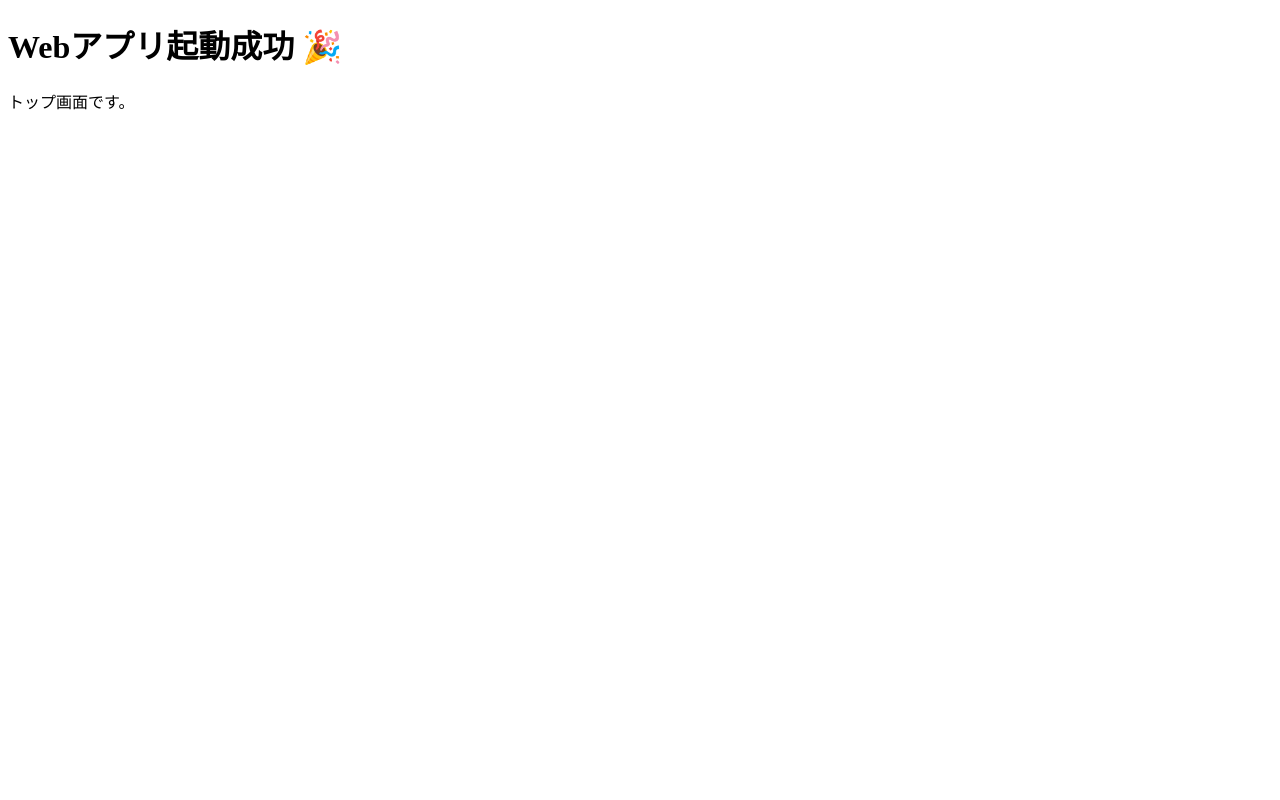
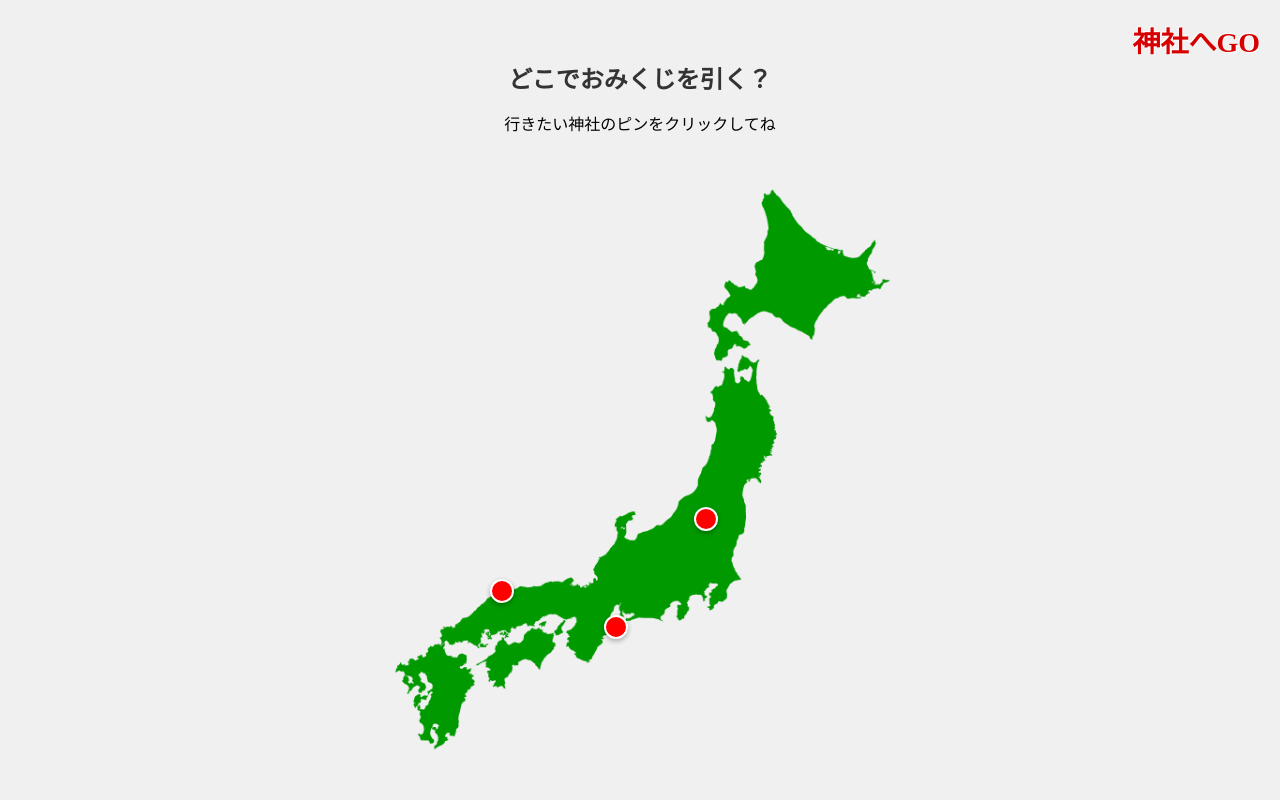
Before and after one commit to OOP2-2025-final-G04/JinjaheGo, a Flask app: page / in a window 1280 px wide. Run offline with Flask 3, Linux system fonts and the light colour scheme.

Commit message:
トップページ

```diff
--- a/app.py
+++ b/app.py
@@ -1,15 +1,28 @@
 from flask import Flask, render_template
-from models.models import initialize_database
 
 app = Flask(__name__)
-
-initialize_database()
-
 
 @app.route("/")
 def index():
     return render_template("index.html")
 
+# 神社ごとの処理
+# 例: /shrine/ise にアクセスが来たらここが動く
+@app.route("/shrine/<name>")
+def shrine_omikuji(name):
+    # name には "ise", "izumo", "itsukushima" が入ります
+
+    # ここで「伊勢神宮なら大吉が出やすい」みたいな特別処理も書けます！
+    if name == "ise":
+        display_name = "伊勢神宮"
+    elif name == "izumo":
+        display_name = "出雲大社"
+    elif name == "nikko":
+        display_name = "日光東照宮"
+    else:
+        display_name = "謎の神社"
+
+    return render_template("result.html", shrine_name=display_name)
 
 if __name__ == "__main__":
     app.run(host="0.0.0.0", port=8080, debug=True)
--- /dev/null
+++ b/static/css/style.css
@@ -0,0 +1,103 @@
+/* 全体の設定
+*/
+body {
+    text-align: center;         /* 文字を中央揃え */
+    font-family: "Hiragino Kaku Gothic ProN", "Meiryo", sans-serif; /* 標準的なゴシック体 */
+    background-color: #f0f0f0;  /* 背景色：薄いグレー */
+    margin: 0;
+    padding: 20px;
+    position: relative;         /* 右上のタイトルを配置するために必要 */
+}
+
+/* 右上のタイトル「神社へGO」
+*/
+.app-title {
+    position: absolute; /* 画面の隅に固定する設定 */
+    top: 20px;          /* 上から20px */
+    right: 20px;        /* 右から20px */
+
+    font-size: 28px;    /* 文字の大きさ */
+    font-weight: bold;  /* 太文字 */
+    color: #d60000;     /* 神社の鳥居のような赤色 */
+    font-family: "Hiragino Mincho ProN", "Yu Mincho", serif; /* 明朝体で和風の雰囲気に */
+    text-shadow: 1px 1px 0 #fff, -1px -1px 0 #fff; /* 文字の周りに白フチをつけて読みやすく */
+    z-index: 100;       /* 地図より手前に表示 */
+}
+
+/* メインの見出し (h1)
+*/
+h1 {
+    color: #333;
+    margin-top: 40px; /* 右上のタイトルと重ならないように少し下げる */
+    font-size: 24px;
+}
+
+/* 地図エリアの枠 (ここがピン配置の基準になります)
+*/
+.map-container {
+    position: relative; /* 重要: これがないとピンが飛んでいきます */
+    display: inline-block;
+    width: 90%;         /* スマホでも見やすいように幅90% */
+    max-width: 600px;   /* PCで大きくなりすぎないように最大600px */
+    margin-top: 20px;
+}
+
+/* 地図画像
+*/
+.map-image {
+    width: 100%;
+    height: auto;       /* 比率を保って縮小 */
+    display: block;
+}
+
+/* 赤いピンのデザイン
+*/
+.pin {
+    position: absolute; /* 親要素(.map-container)に対する絶対配置 */
+    width: 20px;        /* ピンの幅 */
+    height: 20px;       /* ピンの高さ */
+    background-color: red;
+    border: 2px solid white;
+    border-radius: 50%; /* 丸くする */
+    box-shadow: 0 2px 5px rgba(0,0,0,0.3); /* 影をつける */
+    cursor: pointer;    /* マウスカーソルを指の形に */
+    transition: transform 0.2s; /* アニメーションの設定 */
+
+    /* ピンの中心を座標(top, left)に合わせる */
+    transform: translate(-50%, -50%);
+
+    text-decoration: none; /* リンクの下線を消す */
+}
+
+/* ピンにマウスが乗ったときのアクション
+*/
+.pin:hover {
+    transform: translate(-50%, -50%) scale(1.3); /* 1.3倍に拡大 */
+    background-color: #ff4444; /* 少し明るい赤に */
+    z-index: 10; /* 他のピンより手前に表示 */
+}
+
+/* ピンの上の文字 (出雲大社など)
+*/
+.pin-text {
+    position: absolute;
+    top: -30px; /* ピンの少し上に表示 */
+    left: 50%;
+    transform: translateX(-50%); /* 左右中央揃え */
+
+    background: white;
+    padding: 4px 8px;
+    border-radius: 4px;
+    font-size: 12px;
+    color: #333;
+    font-weight: bold;
+    white-space: nowrap; /* 勝手に改行させない */
+    box-shadow: 0 1px 3px rgba(0,0,0,0.2);
+
+    display: none; /* 普段は隠しておく */
+}
+
+/* ピンにマウスが乗ったら文字を表示 */
+.pin:hover .pin-text {
+    display: block;
+}
--- a/templates/index.html
+++ b/templates/index.html
@@ -1,14 +1,33 @@
 <!DOCTYPE html>
 <html lang="ja">
-
 <head>
     <meta charset="UTF-8">
-    <title>トップページ</title>
+    <title>日本地図おみくじ</title>
+    <link rel="stylesheet" href="{{ url_for('static', filename='css/style.css') }}">
 </head>
+<body>
 
-<body>
-    <h1>Webアプリ起動成功 🎉</h1>
-    <p>トップ画面です。</p>
+    <div class="app-title">神社へGO</div>
+    <div class="container">
+        <h1>どこでおみくじを引く？</h1>
+        <p>行きたい神社のピンをクリックしてね</p>
+
+        <div class="map-container">
+            <img src="{{ url_for('static', filename='images/japan_map.png') }}" alt="日本地図" class="map-image">
+
+            <a href="/shrine/izumo" class="pin" style="top: 70%; left: 27%;">
+                <span class="pin-text">出雲大社</span>
+            </a>
+
+            <a href="/shrine/nikko" class="pin" style="top: 58%; left: 61%;">
+                <span class="pin-text">日光東照宮</span>
+            </a>
+
+            <a href="/shrine/ise" class="pin" style="top: 76%; left: 46%;">
+                <span class="pin-text">伊勢神宮</span>
+            </a>
+        </div>
+    </div>
+
 </body>
-
 </html>
```
Also changed, not shown: templates/result.html (added, +18 -0 lines), static/images/japan_map.png (added).
